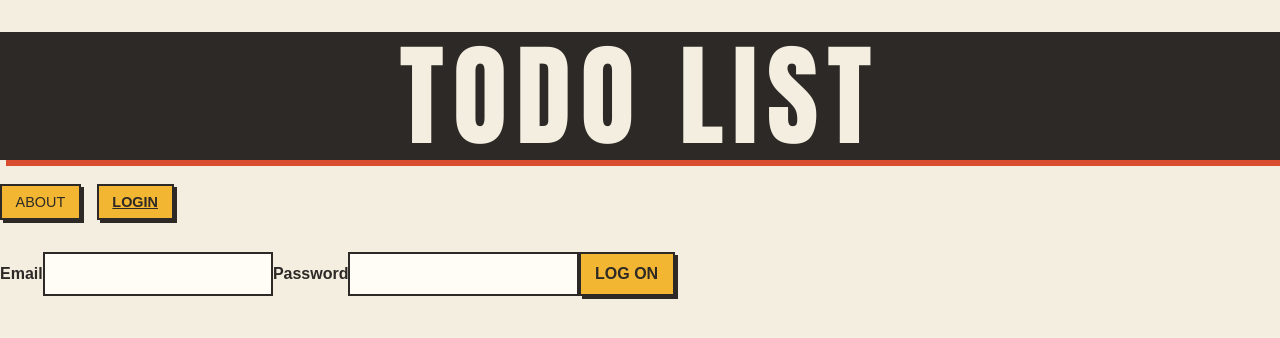
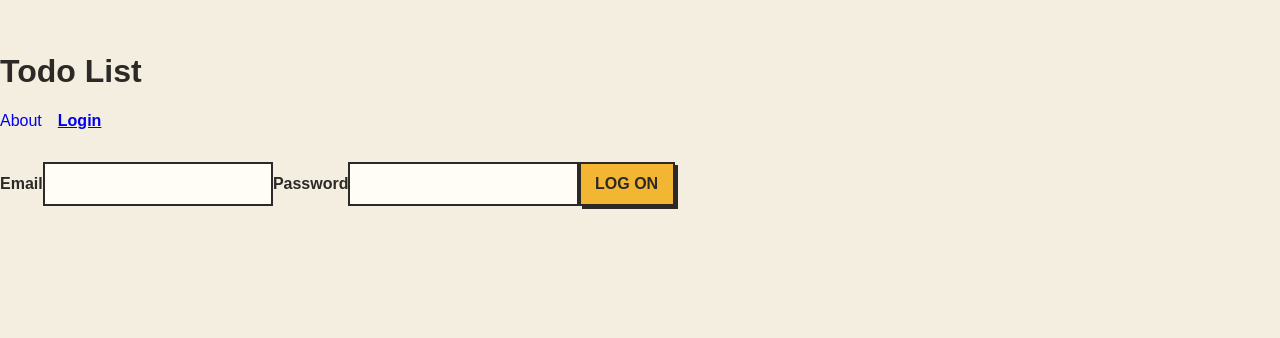
Before and after one commit to liyah2/todo-list, a React (Vite) app: page /login in a window 1280 px wide. Shown: the top 338 px of the page. Built offline with nearby package versions, Linux system fonts and the light colour scheme.

Commit message:
Updating CSS to fit css modules app.jsx,header.jsx

```diff
--- a/src/App.jsx
+++ b/src/App.jsx
@@ -1,4 +1,4 @@
-import "./App.css";
+import styles from "./App.module.css";
 import { Routes, Route } from "react-router";
 import Header from "./shared/Header";
 import HomePage from "./pages/HomePage";
@@ -11,7 +11,7 @@ import ProfilePage from "./pages/ProfilePage";
 
 function App() {
   return (
-    <div className="app">
+    <div className={styles.app}>
       <Header />
 
       <Routes>
--- a/src/shared/Header.jsx
+++ b/src/shared/Header.jsx
@@ -1,6 +1,7 @@
 import { useNavigate } from "react-router";
 import { useAuth } from "../reducers/contexts/AuthContext";
 import Navigation from "./Navigation";
+import styles from "../App.module.css";
 
 export default function Header() {
   const { isAuthenticated, logout } = useAuth();
@@ -13,16 +14,20 @@ export default function Header() {
   }
 
   return (
-    <header className="header">
-      <div className="title-box">
-        <h1 className="app-title">Todo List</h1>
+    <header className={styles.header}>
+      <div className={styles.titleBox}>
+        <h1 className={styles.appTitle}>Todo List</h1>
       </div>
 
-      <div className="header-actions">
+      <div className={styles.headerActions}>
         <Navigation />
 
         {isAuthenticated && (
-          <button className="logout-btn" type="button" onClick={handleLogout}>
+          <button
+            className={styles.logoutBtn}
+            type="button"
+            onClick={handleLogout}
+          >
             Log Out
           </button>
         )}
```
Also changed, not shown: src/App.module.css (renamed from src/App.css).
